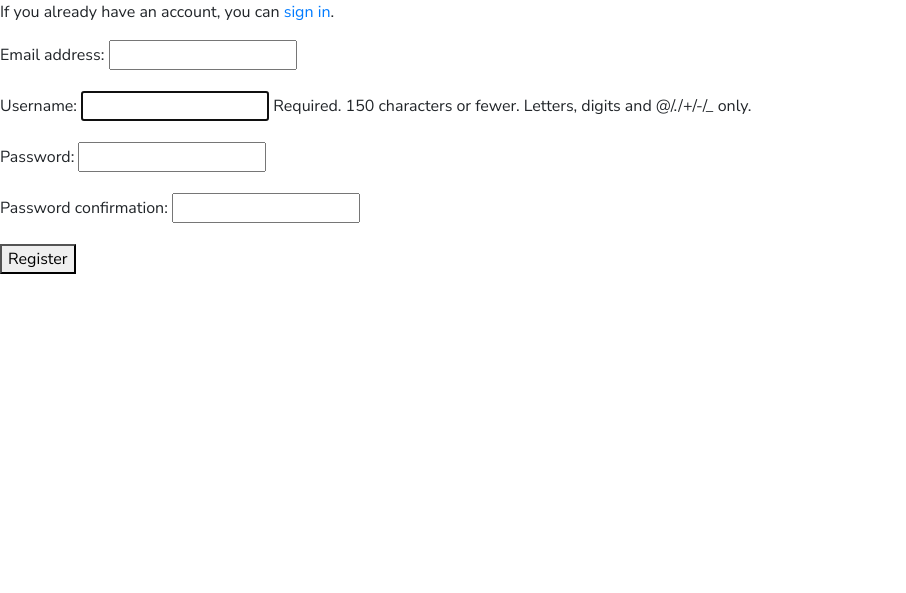
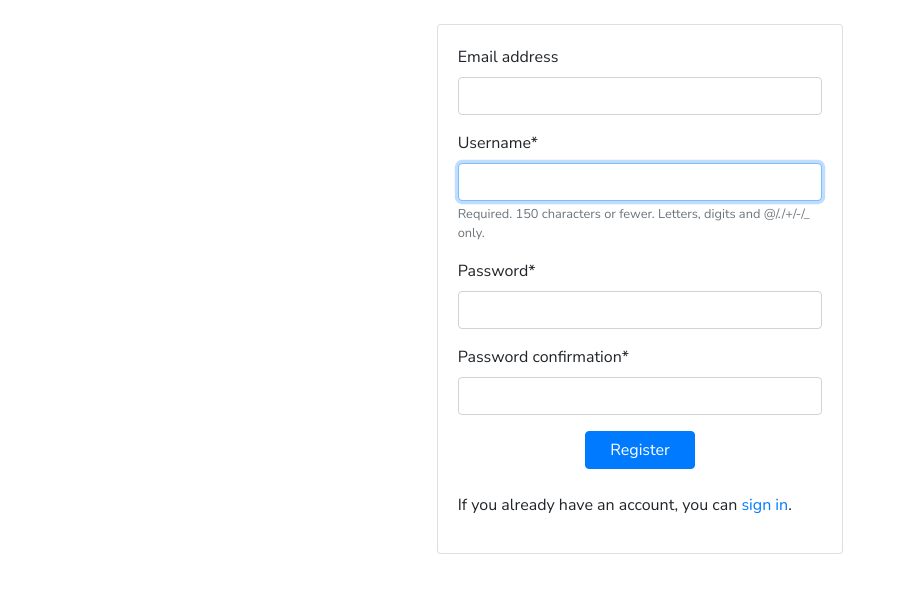
Before and after one commit to r-andy79/issue-tracker-app, a Django app: page /accounts/registration/ in a window 1280 px wide. Shown: the part 56-649 px from the top of the page, without its empty margins (0-906 px from the left). Run offline with Django 3.2, Linux system fonts and the light colour scheme; some libraries are stand-ins or nearby versions.

Commit message:
login and registration forms styled using crispy forms

```diff
--- a/issue_tracker_app/templates/issue_tracker_app/registration.html
+++ b/issue_tracker_app/templates/issue_tracker_app/registration.html
@@ -1,11 +1,23 @@
 {% extends 'issue_tracker_app/base.html' %}
+{% load crispy_forms_tags %}
 
 {% block page_title %}Registration Page{% endblock %}
 {% block content %}
-<p>If you already have an account, you can <a href="{% url 'login' %}">sign in</a>.</p>
-<form method="POST">
-  {% csrf_token %}
-  {{registration_form.as_p}}
-  <button type="submit">Register</button>
-</form>
+<div class="row justify-content-center">
+  <div class="col-4 mt-4">
+    <div class="card">
+      <div class="card-body">
+        <form method="POST" novalidate>
+          {% csrf_token %}
+          {{registration_form|crispy}}
+          <div class="row justify-content-center" class="text-center">
+            <button type="submit" class="btn btn-primary px-4">Register</button>
+          </div>
+          <p class="mt-4">If you already have an account, you can <a href="{% url 'login' %}">sign in</a>.</p>
+        </form>
+      </div>
+    </div>
+  </div>
+</div>
+
 {% endblock %}
```
Also changed, not shown: issue_tracker_app/templates/issue_tracker_app/login.html (+10 -4 lines).
